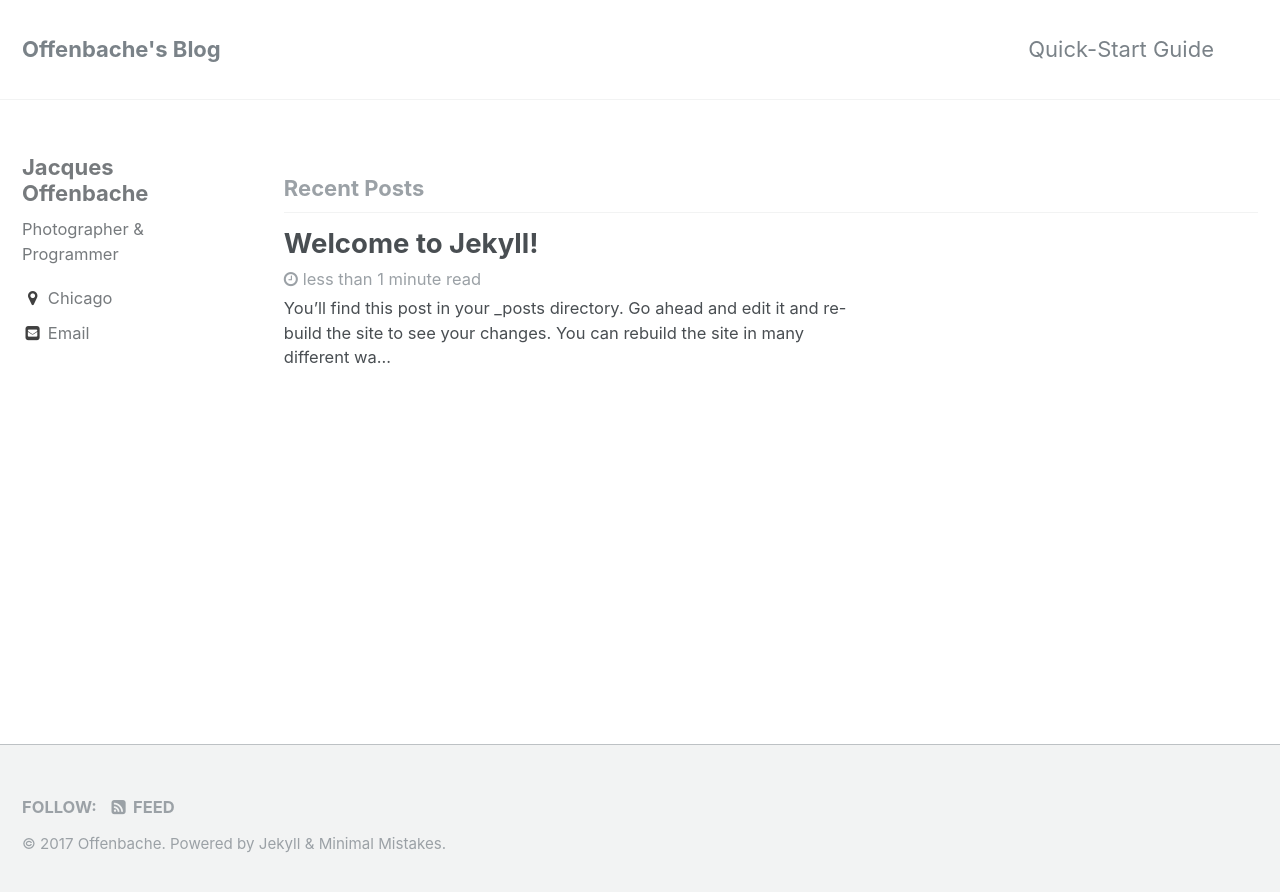
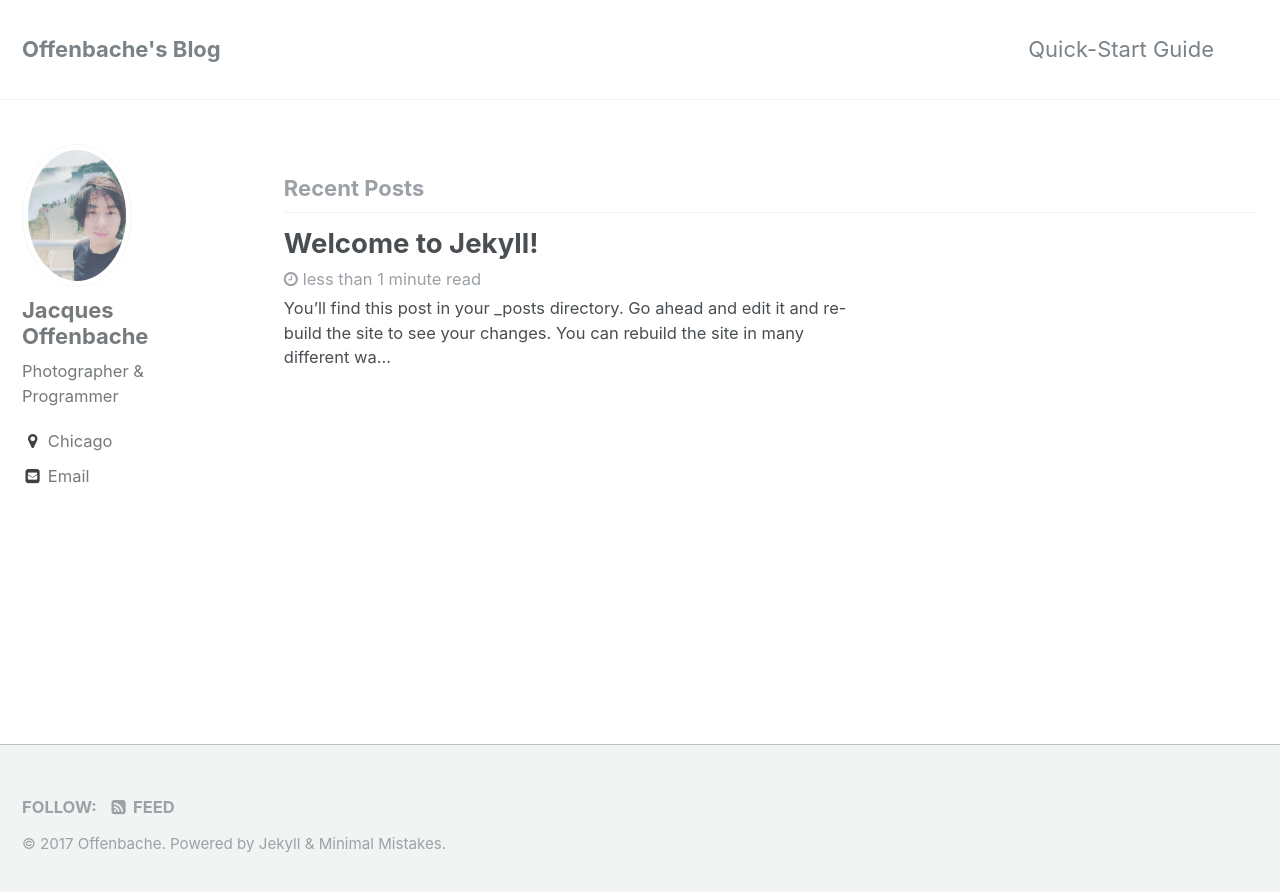
Before and after one commit to offenbache/blog, a Jekyll site: the page built from index.html, in a window 1280 px wide. Shown: the top 892 px of the page. Built offline with Jekyll 4.4.1, drawn with Linux system fonts in a browser that asks for light colours; the list of posts is cut into pages by our own code.

Commit message:
new theme modification

```diff
--- a/_config.yml
+++ b/_config.yml
@@ -78,7 +78,7 @@ analytics:
 # Site Author
 author:
   name             : "Jacques Offenbache"
-  avatar           : # path of avatar image, e.g. "/assets/images/bio-photo.jpg"
+  avatar           : "/assets/images/Profile.jpg"
   bio              : "Photographer & Programmer"
   location         : "Chicago"
   email            : "offenbache@gmail.com"
```
Also changed, not shown: assets/images/Profile.jpg (added).
